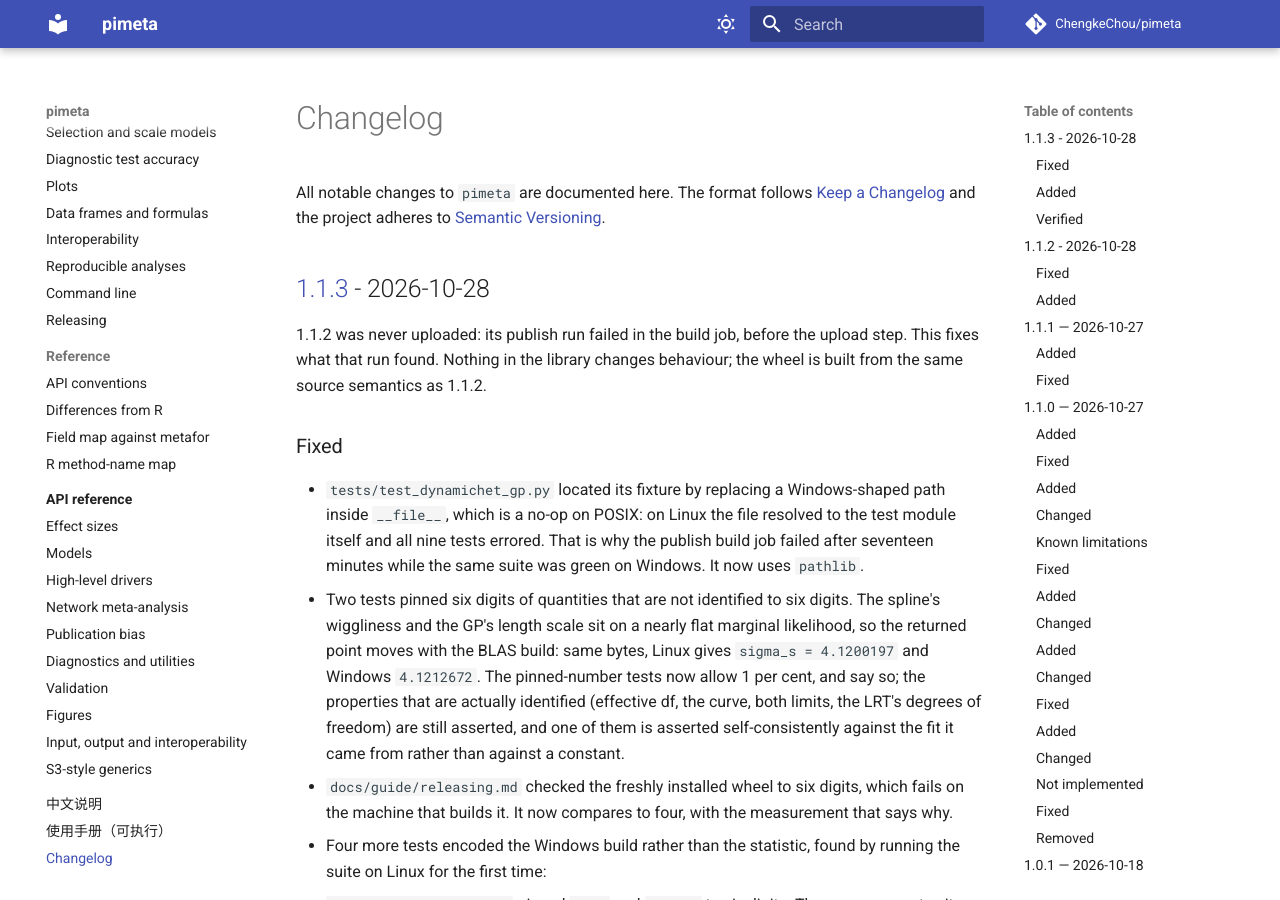
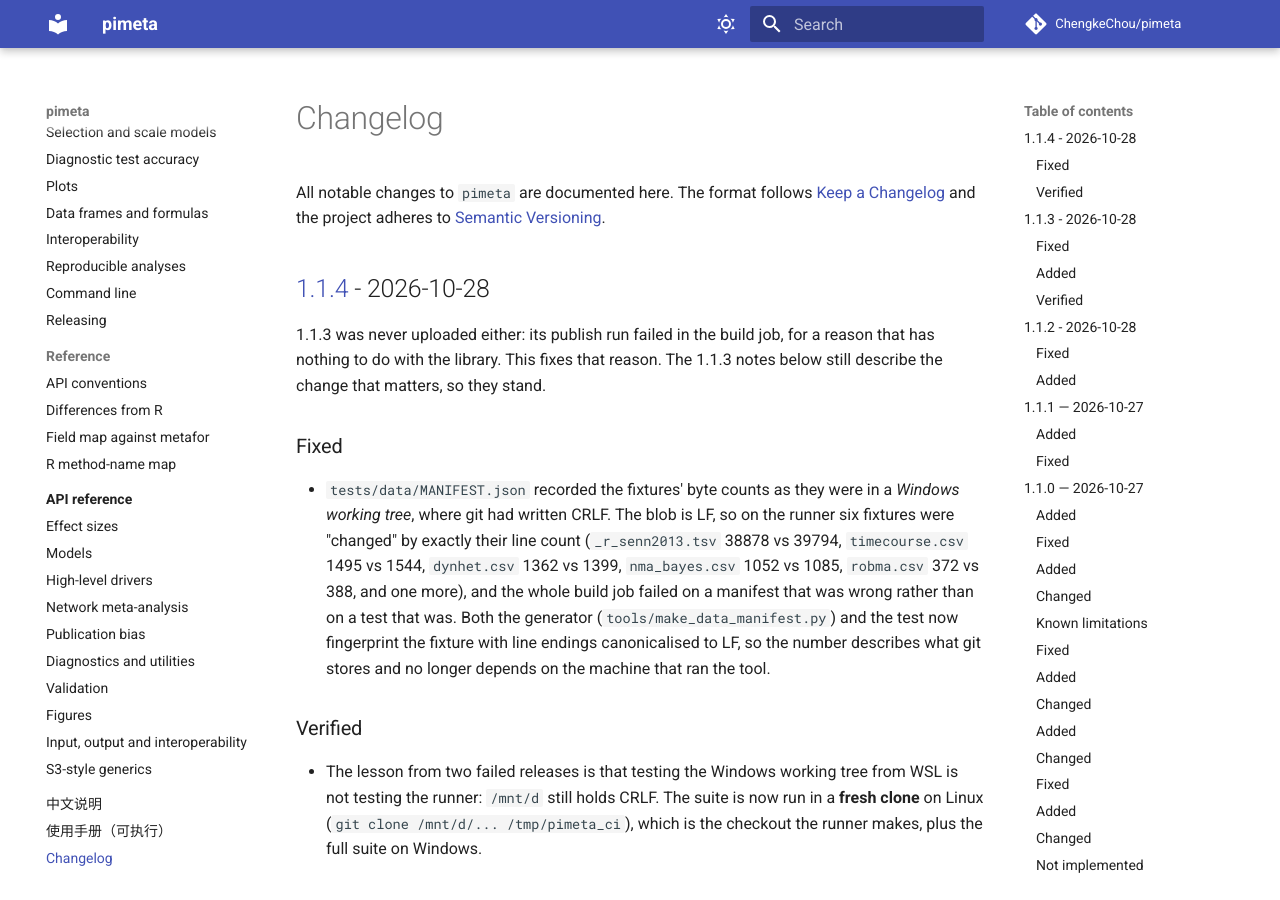
Before and after one commit to ChengkeChou/pimeta, an MkDocs documentation site: the page built from docs/changelog.md, in a window 1280 px wide and 900 px high. Built offline with MkDocs 1.6.1 and Material for MkDocs 9.7.7, drawn with Linux system fonts in a browser that asks for light colours; comment, search, counter and statistics services are not loaded.

Commit message:
release: 1.1.4
1.1.3 failed on the runner in the build job, before the upload step, and the
cause was not the library: tests/data/MANIFEST.json had recorded the fixtures'
byte counts as a Windows working tree sees them, where git had written CRLF.
The blob is LF, so six fixtures were "changed" by exactly their line count and
the manifest disagreed with itself across platforms.

Both the generator and the test now fingerprint a fixture with line endings
canonicalised to LF, so the recorded size describes what git stores.  The
manifest is regenerated from that rule (dynhet.csv 1399 -> 1362, and so on).

The 1.1.3 notes below still stand: the ipd_one_stage convergence fix, the four
Windows-only test assumptions the Linux suite found, and the --check that
compares a design instead of bytes.

Verified: a fresh git clone on Linux (the checkout the runner makes, LF
throughout) and the full suite on Windows.

```diff
--- a/docs/changelog.md
+++ b/docs/changelog.md
@@ -3,6 +3,32 @@
 All notable changes to `pimeta` are documented here.
 The format follows [Keep a Changelog](https://keepachangelog.com/en/1.1.0/)
 and the project adheres to [Semantic Versioning](https://semver.org/spec/v2.0.0.html).
+
+## [1.1.4] - 2026-10-28
+
+1.1.3 was never uploaded either: its publish run failed in the build job, for a
+reason that has nothing to do with the library. This fixes that reason. The
+1.1.3 notes below still describe the change that matters, so they stand.
+
+### Fixed
+
+- `tests/data/MANIFEST.json` recorded the fixtures' byte counts as they were in
+  a *Windows working tree*, where git had written CRLF. The blob is LF, so on
+  the runner six fixtures were "changed" by exactly their line count
+  (`_r_senn2013.tsv` 38878 vs 39794, `timecourse.csv` 1495 vs 1544,
+  `dynhet.csv` 1362 vs 1399, `nma_bayes.csv` 1052 vs 1085, `robma.csv` 372 vs
+  388, and one more), and the whole build job failed on a manifest that was
+  wrong rather than on a test that was. Both the generator
+  (`tools/make_data_manifest.py`) and the test now fingerprint the fixture with
+  line endings canonicalised to LF, so the number describes what git stores
+  and no longer depends on the machine that ran the tool.
+
+### Verified
+
+- The lesson from two failed releases is that testing the Windows working tree
+  from WSL is not testing the runner: `/mnt/d` still holds CRLF. The suite is
+  now run in a **fresh clone** on Linux (`git clone /mnt/d/... /tmp/pimeta_ci`),
+  which is the checkout the runner makes, plus the full suite on Windows.
 
 ## [1.1.3] - 2026-10-28
 
@@ -2943,6 +2969,7 @@ First public release. Complete pure-Python reproduction of R's `metafor`
 - No R, rpy2, or third-party meta-analysis package is used or required.
 
 [1.0.0]: https://github.com/ChengkeChou/pimeta/releases/tag/v1.0.0
+[1.1.4]: https://github.com/ChengkeChou/pimeta/releases/tag/v1.1.4
 [1.1.3]: https://github.com/ChengkeChou/pimeta/releases/tag/v1.1.3
 [1.1.2]: https://github.com/ChengkeChou/pimeta/releases/tag/v1.1.2
 [1.1.1]: https://github.com/ChengkeChou/pimeta/releases/tag/v1.1.1
--- a/pyproject.toml
+++ b/pyproject.toml
@@ -8,7 +8,7 @@ build-backend = "setuptools.build_meta"
 # (Plain "pmeta" was taken: an unrelated 1 KB stub registered it in 2020.)
 # Source repository: https://github.com/ChengkeChou/pimeta
 name = "pimeta"
-version = "1.1.3"
+version = "1.1.4"
 description = "Pure-Python meta-analysis: fixed/random-effects, network meta-analysis, meta-regression, publication bias and plots — a faithful port of R's metafor, netmeta and meta."
 readme = "README.md"
 requires-python = ">=3.10"
```
Also changed, not shown: CHANGELOG.md (+27 -0 lines), 3 other files.
